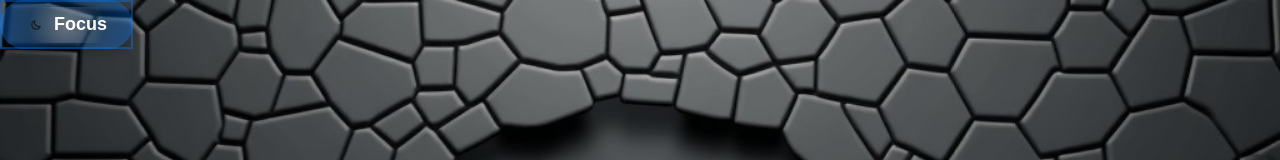
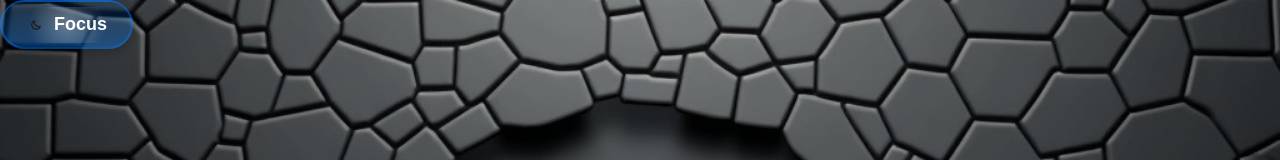
Before and after one commit to Stekz42/hallo-world-app, a React (Create React App) app: page / in a window 1280 px wide. Shown: the top 160 px of the page. Built offline with nearby package versions, Linux system fonts and the light colour scheme.

Commit message:
Update App.css

```diff
--- a/src/App.css
+++ b/src/App.css
@@ -31,9 +31,8 @@ h1 {
 }
 
 .apple-button {
-  background: radial-gradient(circle at center, rgba(0, 122, 255, 0.1) 0%, rgba(0, 122, 255, 0.35) 100%); /* Verlauf von 10% bis 35% */
-  border: 2px solid transparent; /* Transparenter Rand als Basis */
-  border-image: radial-gradient(circle at center, rgba(0, 122, 255, 0.35) 0%, rgba(0, 122, 255, 0.4) 100%) 1; /* Rand mit 40% Sichtbarkeit */
+  background: linear-gradient(to bottom, rgba(0, 122, 255, 0.1) 0%, rgba(0, 122, 255, 0.35) 100%); /* Vertikaler Verlauf von 10% bis 35% */
+  border: 2px solid rgba(0, 122, 255, 0.4); /* Schmaler Rand mit 40% Sichtbarkeit */
   color: white;
   padding: 12px 24px;
   font-size: 18px;
@@ -70,8 +69,8 @@ h1 {
 }
 
 .apple-button:hover {
-  background: radial-gradient(circle at center, rgba(0, 122, 255, 0.15) 0%, rgba(0, 122, 255, 0.4) 100%); /* Dunklerer Verlauf beim Hover */
-  border-image: radial-gradient(circle at center, rgba(0, 122, 255, 0.4) 0%, rgba(0, 122, 255, 0.45) 100%) 1; /* Dunklerer Rand beim Hover */
+  background: linear-gradient(to bottom, rgba(0, 122, 255, 0.15) 0%, rgba(0, 122, 255, 0.4) 100%); /* Dunklerer Verlauf beim Hover */
+  border-color: rgba(0, 122, 255, 0.45); /* Dunklerer Rand beim Hover */
 }
 
 /* Mobile Ansicht anpassen */
```
